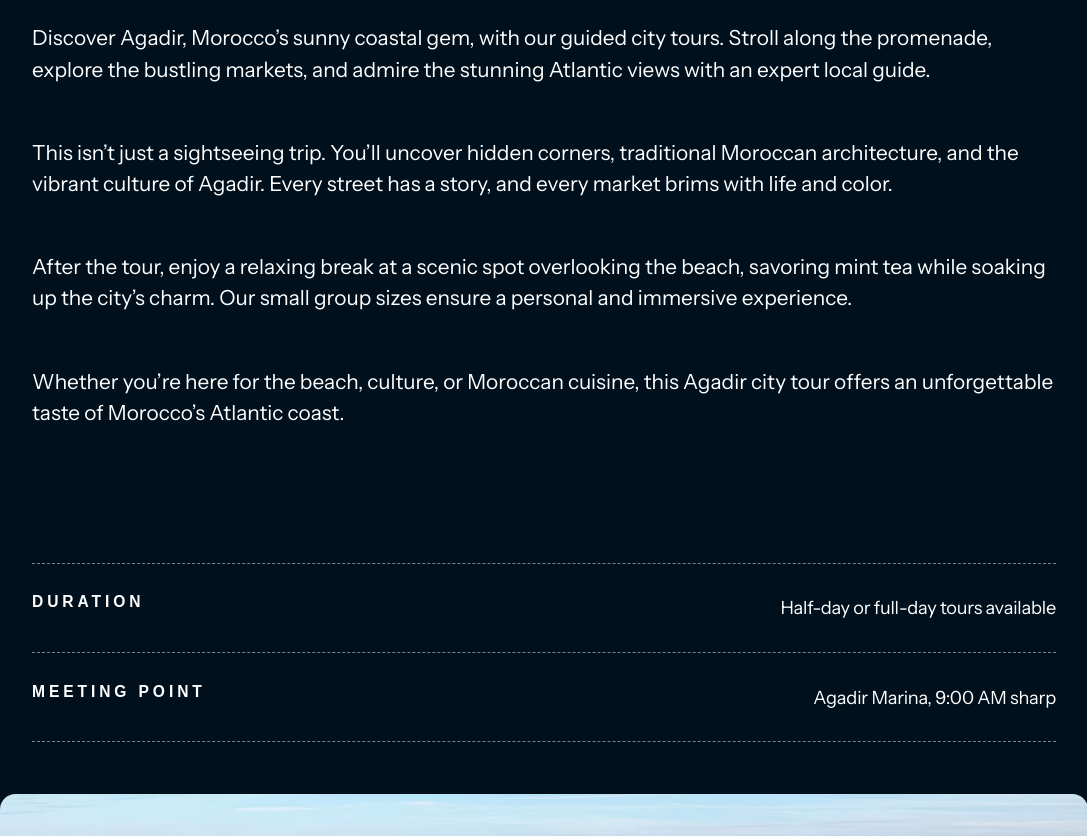
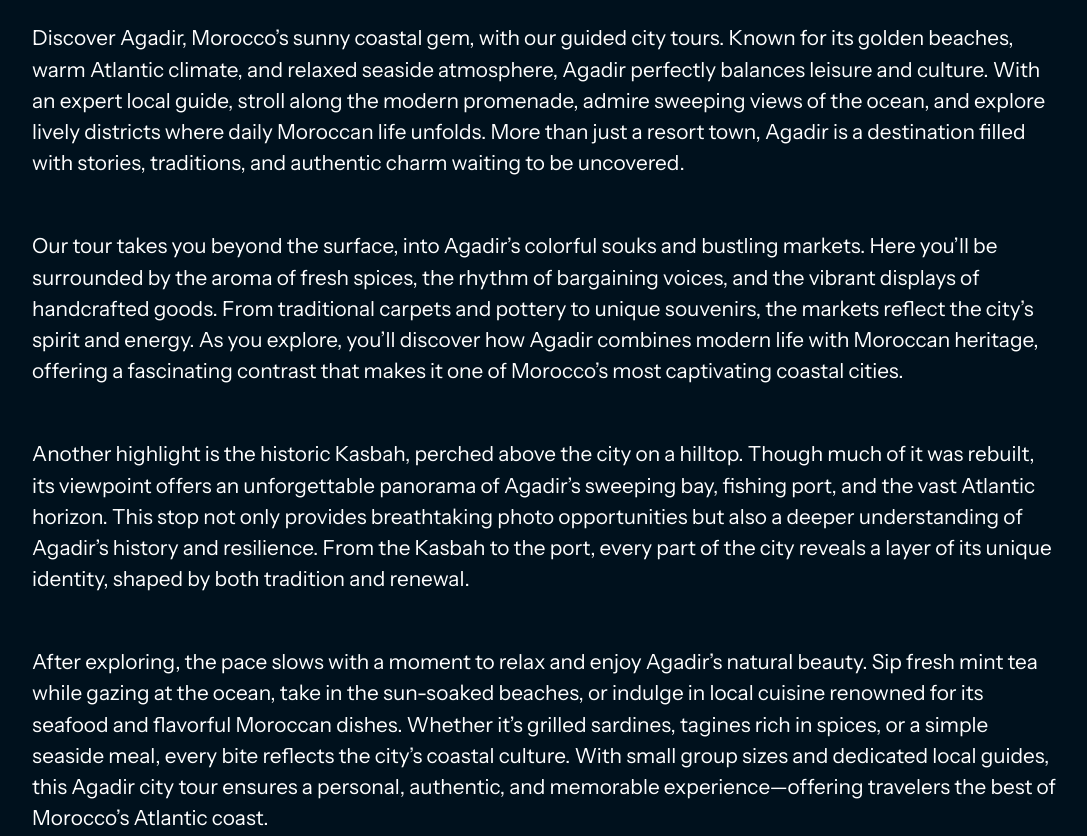
Before and after one commit to hamzaelbaz/halim-morocco-journeys, a website: page public/tours/agadir.html in a window 1280 px wide. Shown: the part 880-1716 px from the top of the page, without its empty margins (96-1183 px from the left). Drawn offline with nearby package versions, Linux system fonts and the light colour scheme.

Commit message:
modify the files

```diff
--- a/public/tours/agadir.html
+++ b/public/tours/agadir.html
@@ -102,11 +102,15 @@
       <div class="dashed-line" ></div>
       <section class="activity-main-content">
         <div class="activity-description">
-          <p>Discover Agadir, Morocco’s sunny coastal gem, with our guided city tours. Stroll along the promenade, explore the bustling markets, and admire the stunning Atlantic views with an expert local guide.</p>
-          <p>This isn’t just a sightseeing trip. You’ll uncover hidden corners, traditional Moroccan architecture, and the vibrant culture of Agadir. Every street has a story, and every market brims with life and color.</p>
-          <p>After the tour, enjoy a relaxing break at a scenic spot overlooking the beach, savoring mint tea while soaking up the city’s charm. Our small group sizes ensure a personal and immersive experience.</p>
-          <p>Whether you’re here for the beach, culture, or Moroccan cuisine, this Agadir city tour offers an unforgettable taste of Morocco’s Atlantic coast.</p>
-      </div>
+          <p>Discover Agadir, Morocco’s sunny coastal gem, with our guided city tours. Known for its golden beaches, warm Atlantic climate, and relaxed seaside atmosphere, Agadir perfectly balances leisure and culture. With an expert local guide, stroll along the modern promenade, admire sweeping views of the ocean, and explore lively districts where daily Moroccan life unfolds. More than just a resort town, Agadir is a destination filled with stories, traditions, and authentic charm waiting to be uncovered.</p>
+
+          <p>Our tour takes you beyond the surface, into Agadir’s colorful souks and bustling markets. Here you’ll be surrounded by the aroma of fresh spices, the rhythm of bargaining voices, and the vibrant displays of handcrafted goods. From traditional carpets and pottery to unique souvenirs, the markets reflect the city’s spirit and energy. As you explore, you’ll discover how Agadir combines modern life with Moroccan heritage, offering a fascinating contrast that makes it one of Morocco’s most captivating coastal cities.</p>
+
+          <p>Another highlight is the historic Kasbah, perched above the city on a hilltop. Though much of it was rebuilt, its viewpoint offers an unforgettable panorama of Agadir’s sweeping bay, fishing port, and the vast Atlantic horizon. This stop not only provides breathtaking photo opportunities but also a deeper understanding of Agadir’s history and resilience. From the Kasbah to the port, every part of the city reveals a layer of its unique identity, shaped by both tradition and renewal.</p>
+
+          <p>After exploring, the pace slows with a moment to relax and enjoy Agadir’s natural beauty. Sip fresh mint tea while gazing at the ocean, take in the sun-soaked beaches, or indulge in local cuisine renowned for its seafood and flavorful Moroccan dishes. Whether it’s grilled sardines, tagines rich in spices, or a simple seaside meal, every bite reflects the city’s coastal culture. With small group sizes and dedicated local guides, this Agadir city tour ensures a personal, authentic, and memorable experience—offering travelers the best of Morocco’s Atlantic coast.</p>
+        </div>
+
       <div class="activity-time">
           <div>
               <h2>DURATION</h2>
```
